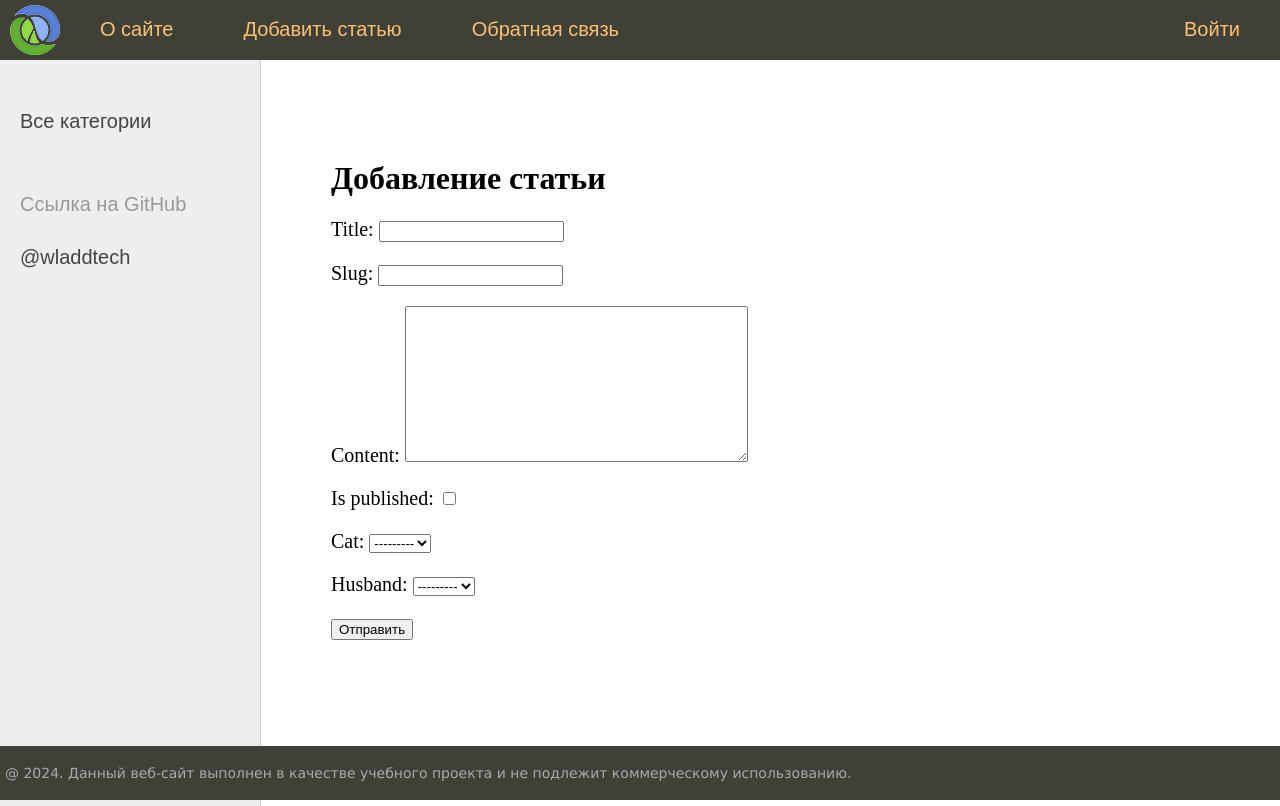
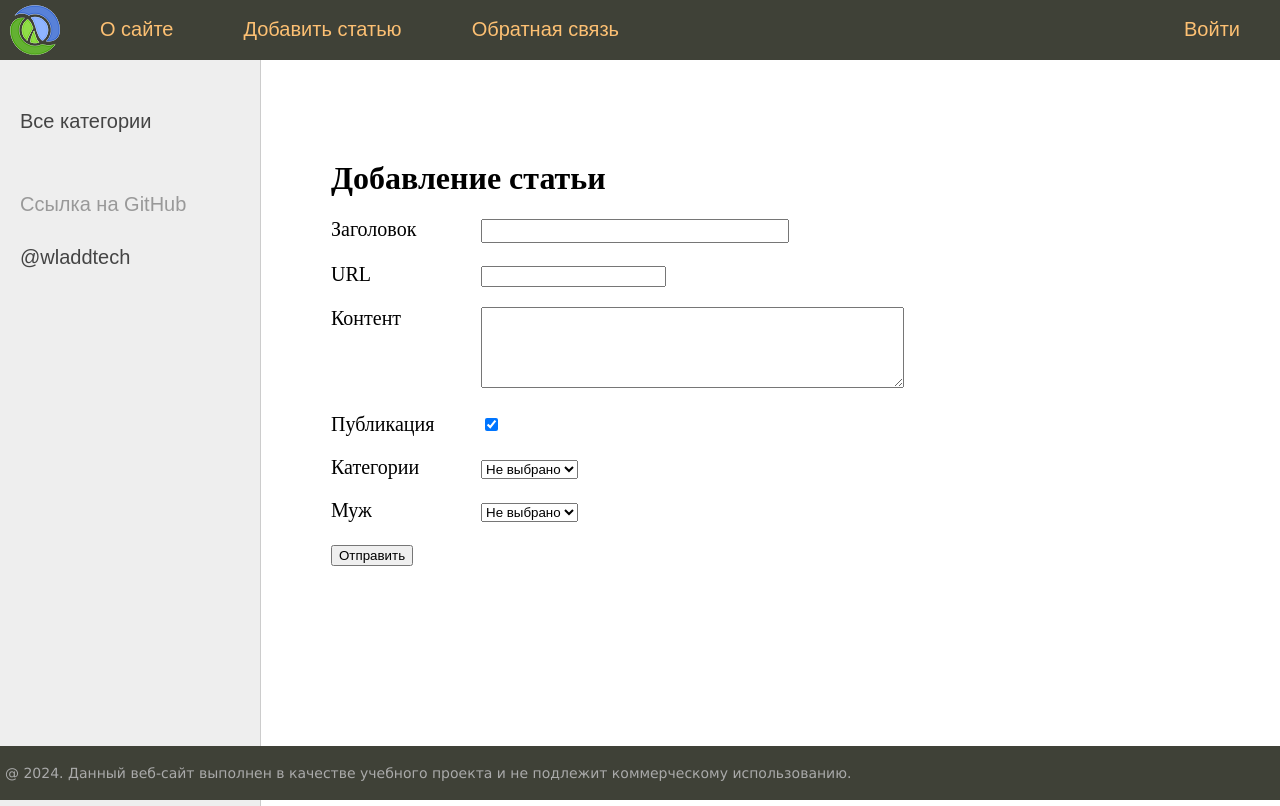
Before and after one commit to wladd-tech/petproject__woman_blog, a Django app: page /addpage/ in a window 1280 px wide. Run offline with Django 4.2, Linux system fonts and the light colour scheme; data that the repository does not hold is empty.

Commit message:
custom validator (russian-chars) for post-forms

```diff
--- a/women/forms.py
+++ b/women/forms.py
@@ -1,10 +1,27 @@
 from django import forms
 from .models import Category, Husband
+from django.core.validators import MinLengthValidator, MaxLengthValidator
+from django.core.exceptions import ValidationError
+from django.utils.deconstruct import deconstructible
+
+
+
+@deconstructible
+class RussianValidator:
+    ALLOWED_CHARS = "АБВГДЕЁЖЗИЙКЛМНОПРСТУФХЦЧШЩЬЫЪЭЮЯабвгдеёжзиклмнопрстуфхцчшщьыъэюя0123456789-"
+    code = 'russian'
+
+    def __init__(self, message=None):
+        self.message = message if message else "Должны присутствовать только русские символы, дефис или пробел"
+
+    def __call__(self, value, *args, **kwargs):
+        if not (set(value) <= set(self.ALLOWED_CHARS)):
+            raise ValidationError(self.message, code=self.code)
 
 class AddPostForm(forms.Form):
-    title = forms.CharField(max_length=255)
-    slug = forms.SlugField(max_length=255)
-    content = forms.CharField(widget=forms.Textarea, required=False)
-    is_published = forms.BooleanField(required=False)
-    cat = forms.ModelChoiceField(queryset=Category.objects.all())
-    husband = forms.ModelChoiceField(queryset=Husband.objects.all(), required=False)
+    title = forms.CharField(max_length=255, label='Заголовок', widget=forms.TextInput(attrs={'class': "form-input"}), validators=[RussianValidator(),])
+    slug = forms.SlugField(max_length=255, label='URL', validators=[ MinLengthValidator(5), MaxLengthValidator(100)])
+    content = forms.CharField(widget=forms.Textarea(attrs={'cols':50, 'rows': 5}), required=False, label='Контент')
+    is_published = forms.BooleanField(required=False, label='Публикация', initial=True)
+    cat = forms.ModelChoiceField(queryset=Category.objects.all(), label='Категории', empty_label='Не выбрано')
+    husband = forms.ModelChoiceField(queryset=Husband.objects.all(), required=False, label='Муж', empty_label='Не выбрано')
--- a/women/templates/women/addpage.html
+++ b/women/templates/women/addpage.html
@@ -4,7 +4,13 @@
 <h1>{{ title }}</h1>
 <form action="" method="POST">
     {% csrf_token %}
-    {{form.as_p}}
+    <div class="form-error">{{ form.non_field_errors }}</div>
+
+    {% for f in  form %}
+    <p><label class="form-label" for={{ f.id_for_label }}>{{ f.label }}</label>{{ f }}</p>
+    <div class="form-error">{{ f.errors }}</div>
+    {% endfor %}
+
     <p><button type="submit">Отправить</button></p>
 </form>
 {% endblock content %}
--- a/women/views.py
+++ b/women/views.py
@@ -53,7 +53,11 @@ def addpage(request):
     if request.method == 'POST':
         form = AddPostForm(request.POST)
         if form.is_valid():
-            print(form.cleaned_data)
+            try:
+                Women.objects.create(**form.cleaned_data)
+                return redirect('home')
+            except:
+                form.add_error(None, 'Ошибка добавления статьи')
     else:
         form = AddPostForm()
 
```
